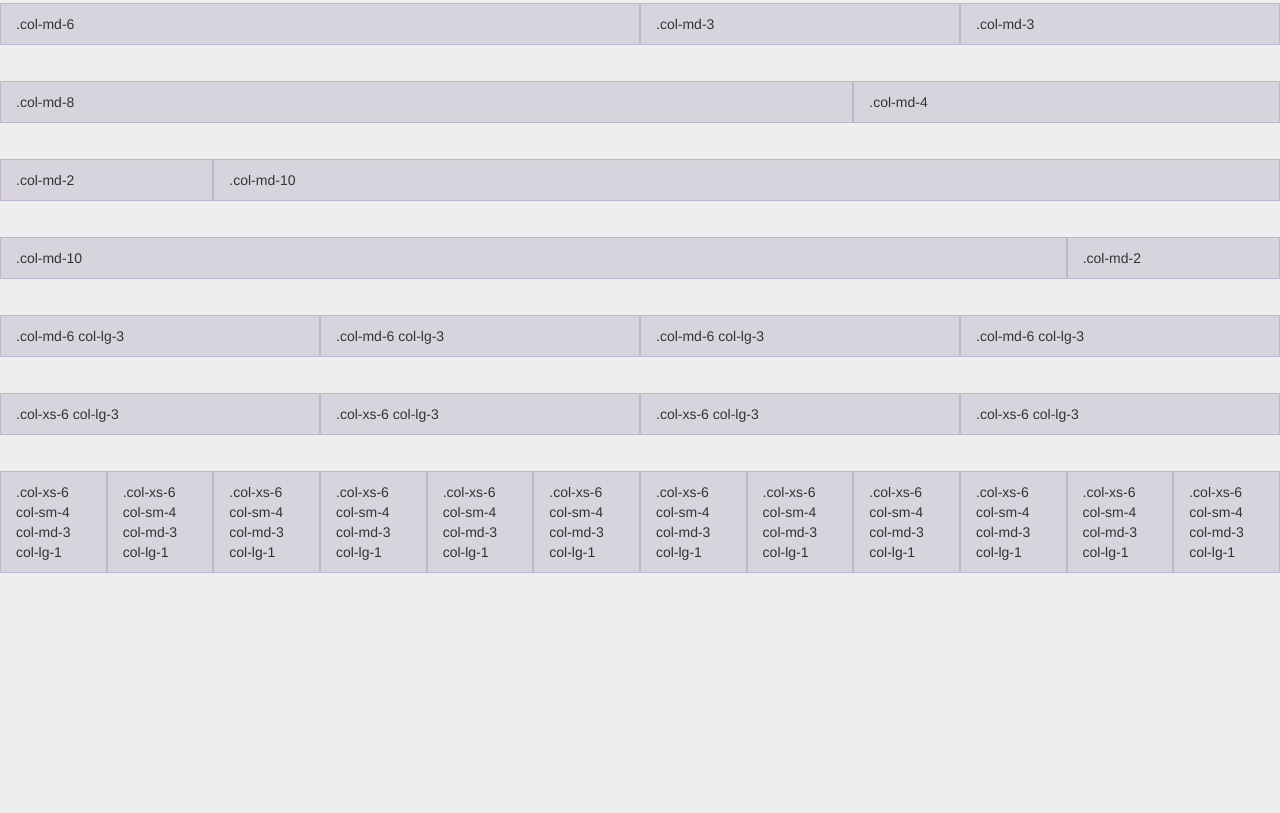
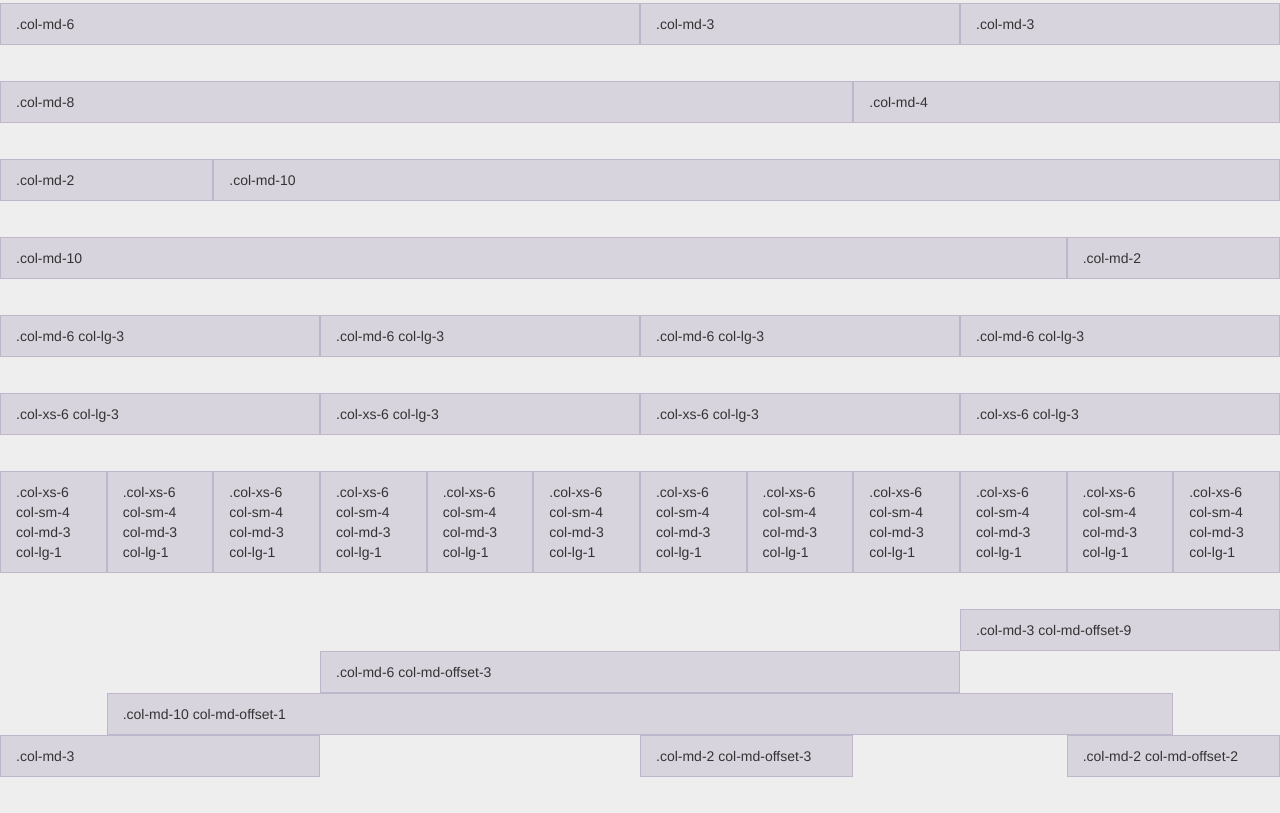
Before and after one commit to scottsilvi/paw, a plain HTML site: page pages/gridsystem.html in a window 1280 px wide. Shown: the part 587-1400 px from the top of the page. Before the commit the page ends 1196 px from the top, so only its background shows below. Drawn offline with nearby package versions, Linux system fonts and the light colour scheme.

Commit message:
offset applications

```diff
--- a/pages/gridsystem.html
+++ b/pages/gridsystem.html
@@ -99,11 +99,16 @@
     <div class="col-xs-6 col-sm-4 col-md-3 col-lg-1">.col-xs-6 col-sm-4 col-md-3 col-lg-1</div>
     <div class="col-xs-6 col-sm-4 col-md-3 col-lg-1">.col-xs-6 col-sm-4 col-md-3 col-lg-1</div>
   </div>
+  <div class="row">
+    <div class="col-md-3 col-md-offset-9">.col-md-3 col-md-offset-9</div>
+    <div class="col-md-6 col-md-offset-3">.col-md-6 col-md-offset-3</div>
+    <div class="col-md-10 col-md-offset-1">.col-md-10 col-md-offset-1</div>
+    <div class="col-md-3">.col-md-3</div>
+    <div class="col-md-2 col-md-offset-3">.col-md-2 col-md-offset-3</div>
+    <div class="col-md-2 col-md-offset-2">.col-md-2 col-md-offset-2</div>
+  </div>
 
-
-</div>
-
-<!-- jQuery (necessary for Bootstrap's JavaScript plugins) -->
+<!-- jQuery (necessary for Bootstap's JavaScript plugins) -->
 <script src="https://ajax.googleapis.com/ajax/libs/jquery/1.11.0/jquery.min.js"></script>
 <!-- Include all compiled -plugins (below), or include individual files as needed -->
 <script src="//netdna.bootstrapcdn.com/bootstrap/3.1.1/js/bootstrap.min.js"></script>
```
Also changed, not shown: styles/style.css (line endings or trailing spaces).
